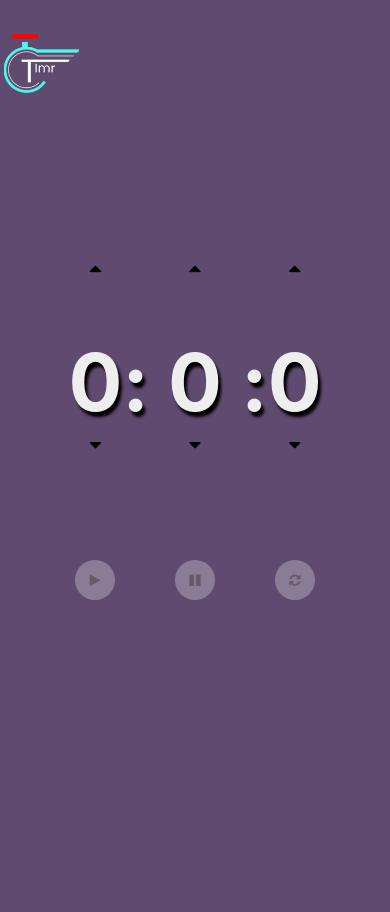
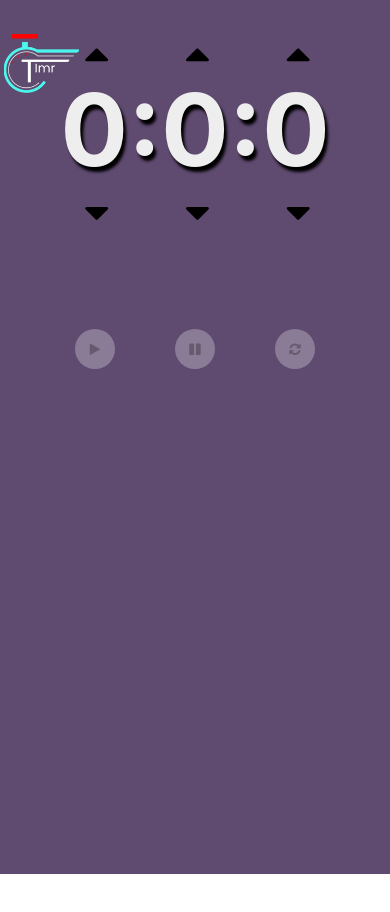
Before and after one commit to varunkumar3091999/timr, a React (Create React App) app: page / in a window 390 px wide. Shown: the top 912 px of the page. After the commit the page ends 874 px from the top, so only its background shows below. Built offline with nearby package versions, Linux system fonts and the light colour scheme.

Commit message:
mediq queries added

```diff
--- a/src/App.css
+++ b/src/App.css
@@ -64,14 +64,13 @@ button:disabled {
   border: none;
   height: 3rem;
   cursor: pointer;
-  border-radius: 20px;
   margin:0 1rem;
   /*box-shadow:  .3rem .5rem  .8rem black;*/
   background-color: transparent;
   color: black;
   font-size: 2rem;
-  transition: all .2s;
   width: 3rem;
+
 }
 
 
@@ -102,6 +101,116 @@ button:disabled {
 }
 
 /*media queries*/
+/*@media only screen and (max-width: 1100px) {
+
+
+  .input {
+    width: 8rem;
+    height: 6rem;
+    font-size: 5rem;
+    margin-top: -10rem;
+  }
+
+  .button {
+    height: 4rem;
+    width: 4rem;
+
+    margin-top: 10rem;
+  }
+
+  .h1 {
+    font-size: 10rem;
+    margin: 0;
+    margin-top: 5rem;
+  }
+
+  .incDec {
+    font-size: 4rem;
+  }
+}*/
+
+@media only screen and (max-width: 800px) {
+
+
+  .input {
+    width: 8rem;
+    height: 6rem;
+    font-size: 5rem;
+    margin-top: -10rem;
+  }
+
+  .button {
+    height: 4rem;
+    width: 4rem;
+
+    margin-top: 10rem;
+  }
+
+  .h1 {
+    font-size: 10rem;
+    margin: auto;
+    /*margin-top: 5rem;*/
+  }
+
+  .incDec {
+    font-size: 4rem;
+  }
+}
+
+
+@media only screen and (max-width: 750px) {
+
+.App {
+  padding-top: 3rem;
+}
+ /* .input {
+    width: 8rem;
+    height: 6rem;
+    font-size: 5rem;
+    margin-top: -10rem;
+  }*/
+
+  .button {
+    height: 4rem;
+    width: 4rem;
+
+    /*margin-top: 10rem;*/
+  }
+
+  .h1 {
+    font-size: 7rem;
+    margin: auto;
+    /*margin-top: 5rem;*/
+  }
+
+  .incDec {
+    font-size: 4rem;
+  }
+}
+
+/*@media only screen and (max-width: 600px) {
+
+
+  .input {
+    width: 4rem;
+    height: 8rem;
+    font-size: 3rem;
+    margin-top: -10rem;
+  }
+
+  .button {
+    height: 4rem;
+    width: 4rem;
+
+    margin-top: 10rem;
+  }
+
+  .h1 {
+    font-size: 8rem;
+    margin: 0;
+    margin-top: 5rem;
+  }
+}*/
 
 @media only screen and (max-width: 600px) {
 
@@ -152,29 +261,26 @@ button:disabled {
 
 }
 
-@media only screen and (max-width: 600px) {
+@media only screen and (max-width: 449px) {
 
 
-  .input {
-    width: 4rem;
-    height: 8rem;
-    font-size: 3rem;
-    margin-top: -10rem;
+
+
+
+
+  .h1 {
+    font-size: 10rem;
+    margin: auto;
+    margin-top: 0;
   }
 
-  .button {
-    height: 4rem;
-    width: 4rem;
-
-    margin-top: 10rem;
-  }
-
-  .h1 {
-    font-size: 8rem;
-    margin: 0;
-    margin-top: 5rem;
+  .incDec {
+    font-size: 4rem;
   }
 }
+
+
+
 
 @media only screen and (max-width: 300px) {
 
--- a/src/components/Timer.js
+++ b/src/components/Timer.js
@@ -149,19 +149,19 @@ class Timer extends React.Component {
 
 				<div className="timer">
 					<div>
-						<button onClick={this.hoursInc} className="incDec"><i class="fa fa-caret-up" aria-hidden="true"></i></button>
+						<button onClick={this.hoursInc} className="incDec"><i className="fa fa-caret-up" aria-hidden="true"></i></button>
 						<h1 className="h1">{hours}</h1>
-						<button onClick={this.hoursDec} className="incDec"><i class="fa fa-caret-down" aria-hidden="true"></i></button>
+						<button onClick={this.hoursDec} className="incDec"><i className="fa fa-caret-down" aria-hidden="true"></i></button>
 					</div>
 					<div>
-						<button onClick={this.minutesInc} className="incDec"><i class="fa fa-caret-up" aria-hidden="true"></i></button>
-						<h1 className="h1"> :  {minutes} : </h1>
-						<button onClick={this.minutesDec} className="incDec"><i class="fa fa-caret-down" aria-hidden="true"></i></button>
+						<button onClick={this.minutesInc} className="incDec"><i className="fa fa-caret-up" aria-hidden="true"></i></button>
+						<h1 className="h1">:{minutes}:</h1>
+						<button onClick={this.minutesDec} className="incDec"><i className="fa fa-caret-down" aria-hidden="true"></i></button>
 					</div>
 					<div>
-						<button onClick={this.secondsInc} className="incDec"><i class="fa fa-caret-up" aria-hidden="true"></i></button>
+						<button onClick={this.secondsInc} className="incDec"><i className="fa fa-caret-up" aria-hidden="true"></i></button>
 						<h1 className="h1">{seconds}</h1>
-						<button onClick={this.secondsDec} className="incDec"><i class="fa fa-caret-down" aria-hidden="true"></i></button>
+						<button onClick={this.secondsDec} className="incDec"><i className="fa fa-caret-down" aria-hidden="true"></i></button>
 					</div>
 				</div>
 
```
